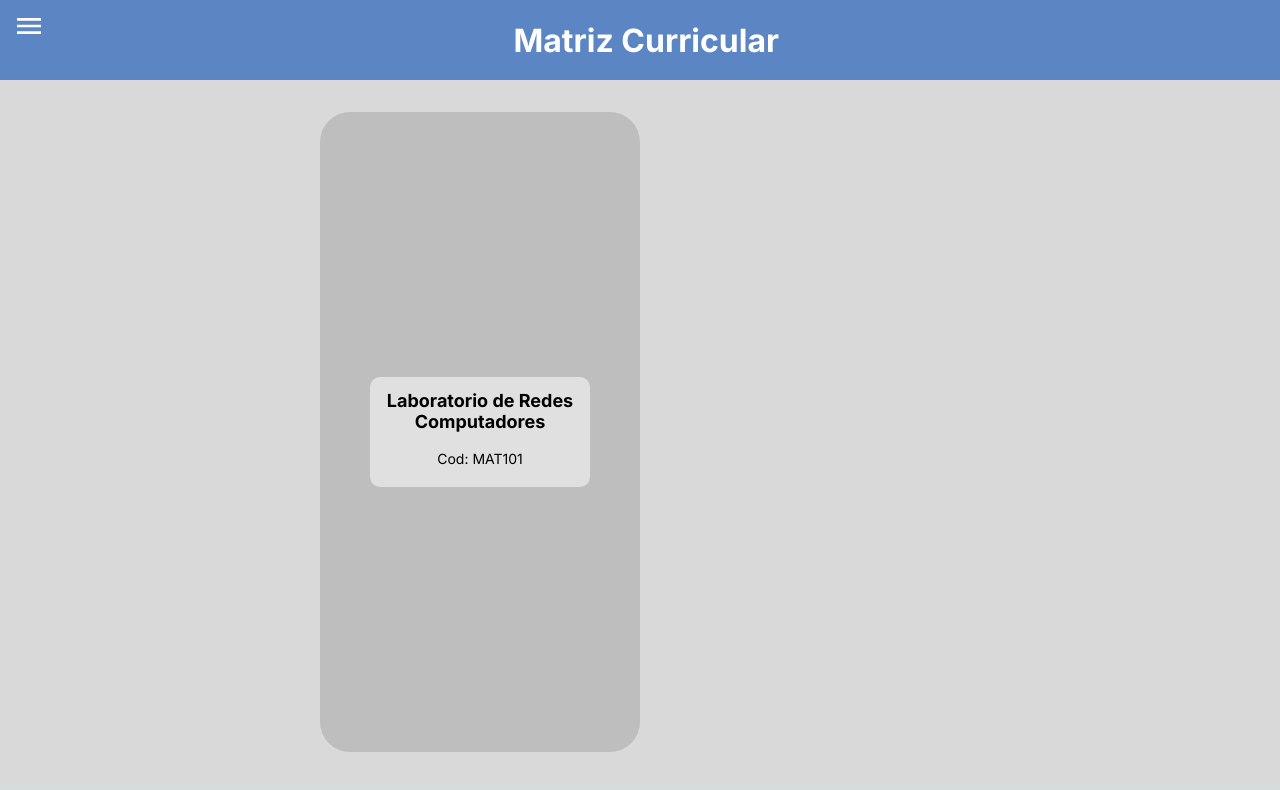
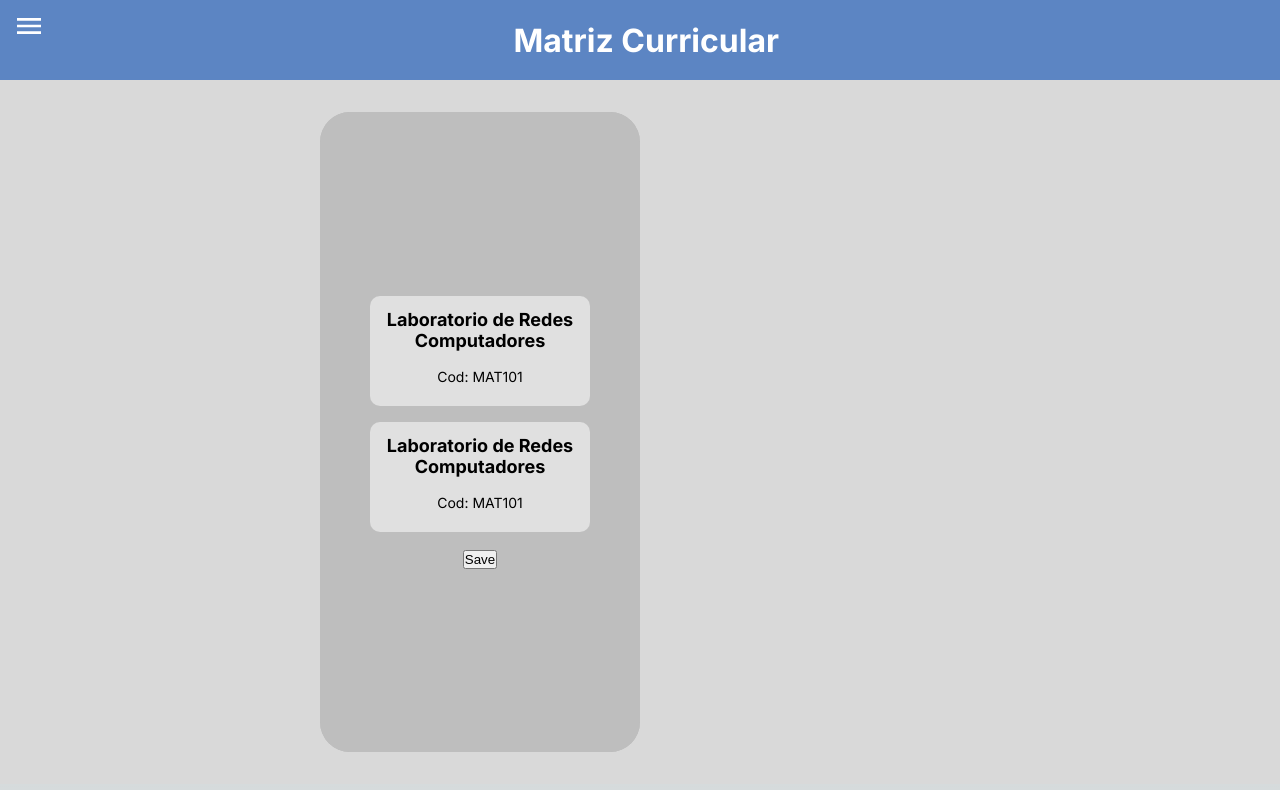
Before and after one commit to Doardot/MatrizCurricular-Frontend, a Next.js app: page /disciplinas in a window 1280 px wide. Shown: the top 790 px of the page. Built offline with nearby package versions, Linux system fonts and the light colour scheme.

Commit message:
Fix semestreContainer

```diff
--- a/src/app/disciplinas/page.tsx
+++ b/src/app/disciplinas/page.tsx
@@ -1,14 +1,18 @@
+"use client"
+
 import Header from '@/components/Header';
-import DisciplinaCard from "@/components/DisciplinaCard";
 import './styles.css';
-
-
-
 import React from 'react';
+import SemesterContainer from '@/components/SemestreContainer';
 
 export default function Disciplinas() {
 
     const disciplinaExemplo = {
+        nome: 'Laboratorio de Redes Computadores',
+        codCred: 'MAT101',
+        semestre: '2022.1'
+    };
+    const disciplinaExemplo2 = {
         nome: 'Laboratorio de Redes Computadores',
         codCred: 'MAT101',
         semestre: '2022.1'
@@ -20,7 +24,7 @@ export default function Disciplinas() {
             <div className="page">
 
                 <div className="cardSemester">
-                    <DisciplinaCard disciplina={disciplinaExemplo} />
+                    <SemesterContainer disciplinas={[disciplinaExemplo, disciplinaExemplo2]} onSave={() => { }} />
                 </div>
 
 
--- a/src/components/DisciplinaCard/index.tsx
+++ b/src/components/DisciplinaCard/index.tsx
@@ -1,3 +1,5 @@
+"use client"
+
 import React from 'react';
 import './index.css';
 
--- a/src/components/SemestreContainer/index.css
+++ b/src/components/SemestreContainer/index.css
@@ -1,9 +1,11 @@
-.cardSemestre{
+.semesterContainer{
     display: flex;
+    flex-direction: column;
     background-color: rgba(190, 190, 190, 1);
     border-radius: 30px;
     width: 20rem;
     height: 40rem;
     align-items: center;
     justify-content: center;
+    gap: 1rem;
 }
--- a/src/components/SemestreContainer/index.tsx
+++ b/src/components/SemestreContainer/index.tsx
@@ -1,9 +1,29 @@
+"use client"
+
 import React from 'react';
 import './index.css';
+import DisciplinaCard from '../DisciplinaCard';
 
-export default function SemesterContainer() {
+interface SemesterContainer {
+    disciplinas: any[];
+    onSave: () => void;
+}
+
+export default function SemesterContainer({
+    disciplinas,
+    onSave
+}: SemesterContainer) {
     return (
-        <div className="cardSemestre">
+        <div>
+            <div className='semesterContainer'>
+                {disciplinas.map((disciplina, index) => (
+                    <DisciplinaCard key={index} disciplina={disciplina} />
+                ))}
+                <div>
+                    {/* Void box for creating new disciplines */}
+                    <button onClick={onSave}>Save</button>
+                </div>
+            </div>
         </div>
     );
 }
```
Also changed, not shown: src/components/DisciplinaList/index.tsx (deleted, +0 -24 lines).
